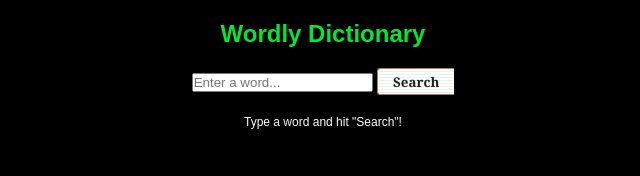
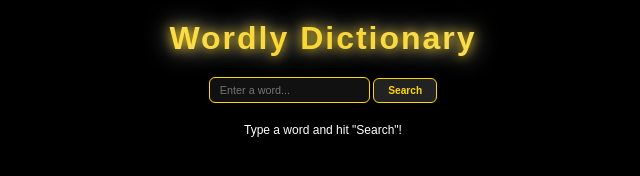
Before and after one commit to nevinBoyd/wordly-SPA-summative, a plain HTML site: page index.html in a window 1280 px wide. Shown: the whole page, without its empty margins (317-957 px from the left). Drawn offline with Linux system fonts and the light colour scheme.

Commit message:
Finalized styles, checked for last changes, and syntax.

```diff
--- a/index.html
+++ b/index.html
@@ -15,7 +15,7 @@
     <main>
         <form id="search-form">
             <input type="text" id="search-input" placeholder="Enter a word..." aria-label="Word search" required>
-            <button type="submit">Search</button>
+            <button type="submit" class="search-btn">Search</button>
         </form>
         <section id="results">
             <p>Type a word and hit "Search"!</p>
--- a/script.js
+++ b/script.js
@@ -64,10 +64,6 @@ function displayResults(wordData) {
         <span class="value">${word}</span>
         <div class="word-right">${audioBtn ? `${audioBtn}` : ""}</div>
       </div>
-      <div class="word-right">
-        ${audioBtn ? `${audioBtn}` : ""}
-      </div>
-    </div>
       ${phoneticText ? `<div class="phonetics"><span class="label">PHONETICS:</span> <span class="value">${phoneticText}</span></div>` : ""}
   `;
 
@@ -81,8 +77,7 @@ function displayResults(wordData) {
         <div class="definition">
           <span class="label">TYPE:</span>
           <span class="value">${meaning.partOfSpeech}</span>
-        </div>
-      `;
+        </div>`;
     }
 
     if (firstDef.definition) {
@@ -90,8 +85,7 @@ function displayResults(wordData) {
         <div class="definition">
           <span class="label">DEFINE:</span>
           <span class="value">${firstDef.definition}</span>
-        </div>
-      `;
+        </div>`;
     }
 
     if (firstDef.example && firstDef.example !== "undefined") {
@@ -99,9 +93,9 @@ function displayResults(wordData) {
         <div class="definition">
           <span class="label">EXAMPLE:</span>
           <span class="value">${firstDef.example}</span>
-        </div>
-      `;
+        </div>`;
     }
+
 
     html += `</div>`;
 
--- a/style.css
+++ b/style.css
@@ -15,32 +15,71 @@ body {
 
 header h1 {
     margin-bottom: 20px;
-    color: #04e635;
+    font-size: 2rem;
+    font-weight: bold;
+    letter-spacing: 2px;
+    color: #FFD700;
+    background: linear-gradient(90deg, #fdf4b4, #f7d022, #fdfdfd);
+    -webkit-background-clip: text;
+    -webkit-text-fill-color: transparent;
+
+    text-shadow: 0 0 10px rgba(255, 215, 0, 0.7),
+        0 0 20px rgba(0, 191, 255, 0.6);
+
+    animation: glow 3s infinite alternate;
+}
+
+@keyframes glow {
+    from {
+        text-shadow: 0 0 5px rgba(255, 213, 0, 0.6),
+            0 0 15px rgba(255, 255, 255, 0.9);
+    }
+
+    to {
+        text-shadow: 0 0 15px rgba(255, 215, 0, 1),
+            0 0 30px rgba(255, 255, 255, 0.9);
+    }
 }
 
 form {
     margin-bottom: 20px;
 }
 
-button:hover {
-    background: #aeb8c7;
+#search-input {
+    padding: 6px 10px;
+    border: 1px solid #FFD700;
+    border-radius: 6px;
+    background: #111;
+    color: #fff;
+    font-size: 0.9em;
+    outline: none;
+    transition: border-color 0.2s ease, box-shadow 0.2s ease;
 }
 
-button {
-    position: relative;
-    padding: 3.5px 15px;
-    margin-left: 1px;
-    background: repeating-linear-gradient(white,
-            white 2px,
-            #ddd 3px);
-    color: #222;
-    border: 1px solid #a67c52;
-    border-right: none;
-    font-family: "Georgia", serif;
+#search-input:focus {
+    border-color: #fff;
+    box-shadow: 0 0 6px rgba(255, 215, 0, 0.6);
+}
+
+.search-btn {
+    background: #222;
+    color: #FFD700;
+    border: 1px solid #FFD700;
+    border-radius: 6px;
+    padding: 6px 14px;
+    font-size: 0.85em;
     font-weight: bold;
     cursor: pointer;
-    border-radius: 3px 0 0 3px;
-    box-shadow: 3px 3px 6px rgba(0, 0, 0, 0.3);
+    transition: transform 0.2s ease, color 0.2s ease, box-shadow 0.2s ease;
+    display: inline-flex;
+    align-items: center;
+    justify-content: center;
+}
+
+.search-btn:hover {
+    background: #000000b3;
+    color: #fff;
+    border: 1px solid #fff;
 }
 
 .audio-btn {
```
Lines whose indentation alone changed are shown as unchanged.
